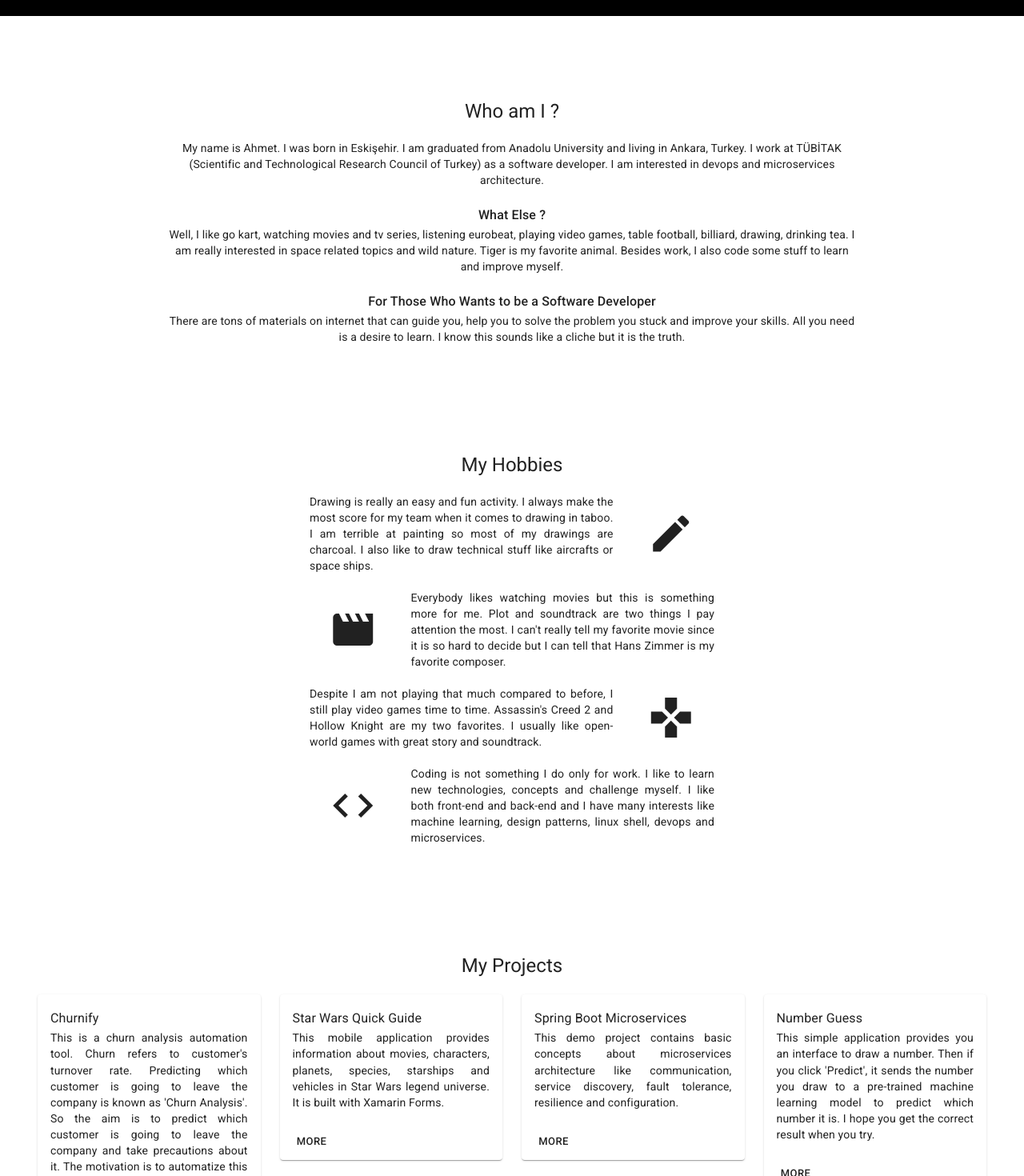
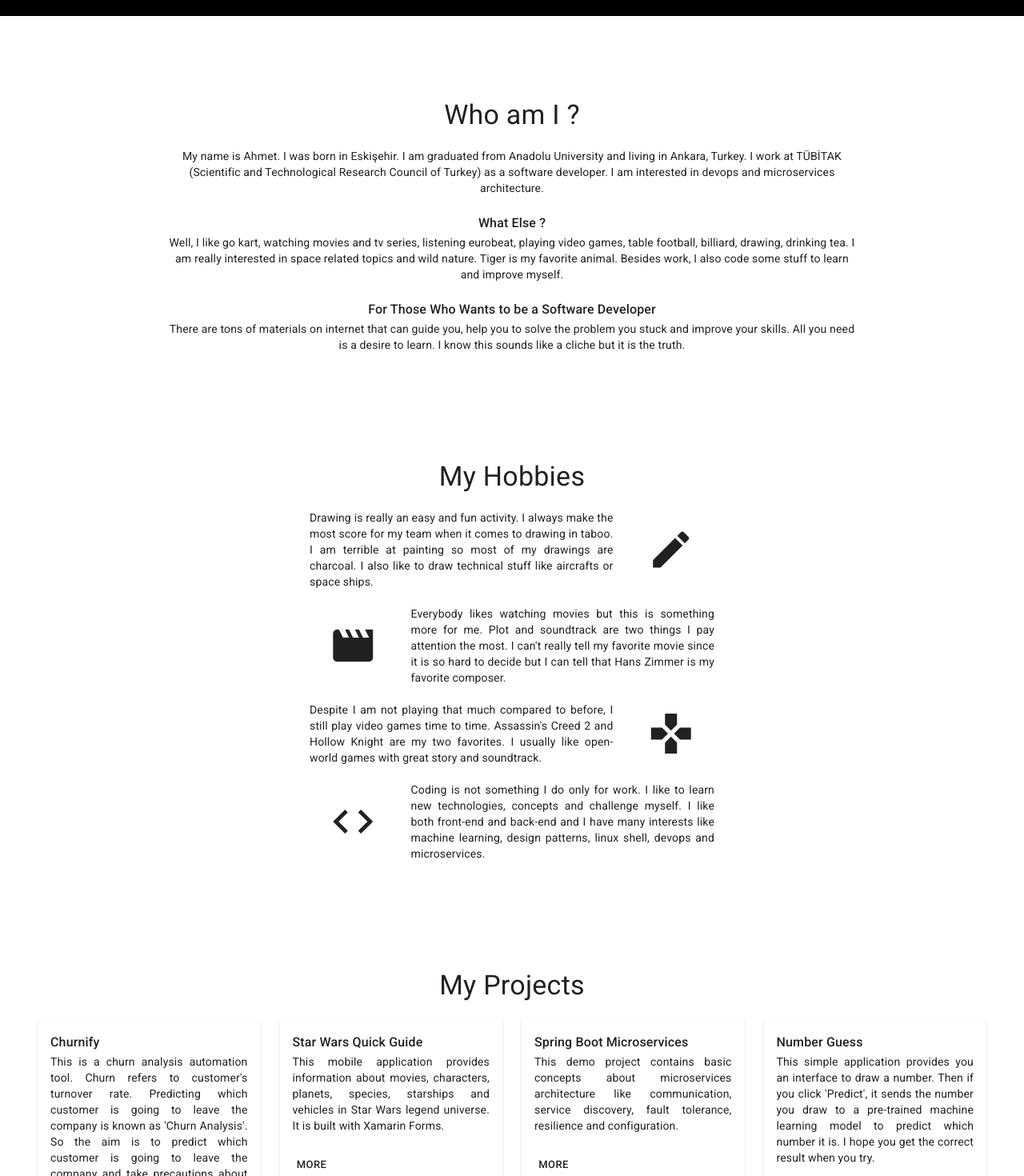
Before and after one commit to ahmsay/ahmsay.github.io, a React (Create React App) app: page / in a window 1280 px wide. Shown: the part 780-2250 px from the top of the page at 80% size. Built offline with nearby package versions, Linux system fonts and the light colour scheme.

Commit message:
title sizes are changed

```diff
--- a/src/components/Greetings.jsx
+++ b/src/components/Greetings.jsx
@@ -1,5 +1,6 @@
 import React, { Component } from 'react'
 import { withStyles } from '@material-ui/core/styles'
+import { Typography } from '@material-ui/core'
 
 const useStyles = (theme) => ({
   greetings: theme.greetings
@@ -27,7 +28,9 @@ class Greetings extends Component {
     const { classes } = this.props
     return (
       <div style={ { height: this.state.height } } className={ classes.greetings }>
-        Hello there
+        <Typography variant="h2">
+          Hello there
+        </Typography>
       </div>
     )
   }
--- a/src/components/sections/About.jsx
+++ b/src/components/sections/About.jsx
@@ -13,7 +13,7 @@ const About = ({ aboutContent }) => {
     <Container maxWidth="md">
       <Card className={ classes.card } variant="outlined" align="center">
         <CardContent>
-          <Typography variant="h5">
+          <Typography variant="h4">
             { mainTitle }
           </Typography><br/>
           <Typography variant="body2">
--- a/src/components/sections/Hobbies.jsx
+++ b/src/components/sections/Hobbies.jsx
@@ -43,7 +43,7 @@ const Hobbies = ({ hobbiesContent }) => {
     <Container maxWidth="sm">
       <Card className={ classes.card } variant="outlined" align="justify">
         <CardContent>
-          <Typography variant="h5" align="center">
+          <Typography variant="h4" align="center">
             { mainTitle }
           </Typography><br/>
           { hobbies }
--- a/src/components/sections/Projects.jsx
+++ b/src/components/sections/Projects.jsx
@@ -1,6 +1,6 @@
 import React, { Component } from 'react'
 import { withStyles } from '@material-ui/core/styles'
-import { CardActions, Button, Card, CardContent, Typography, Grid, Container } from '@material-ui/core'
+import { CardActions, Button, Card, CardContent, Typography, Grid, Container, Box } from '@material-ui/core'
 
 const useStyles = (theme) => ({
   card: theme.card
@@ -17,7 +17,7 @@ class Projects extends Component {
           <Card align="justify">
             <CardContent>
               <Typography variant="subtitle1">
-                { project.title }
+                <Box fontWeight="fontWeightMedium">{ project.title }</Box>
               </Typography>
               <Typography variant="body2">
                 { project.detail }
@@ -34,7 +34,7 @@ class Projects extends Component {
       <Container fixed>
         <Card className={ classes.card } variant="outlined">
           <CardContent>
-            <Typography variant="h5" align="center">
+            <Typography variant="h4" align="center">
               { mainTitle }
             </Typography><br/>
             <Grid container spacing={3}>
```
